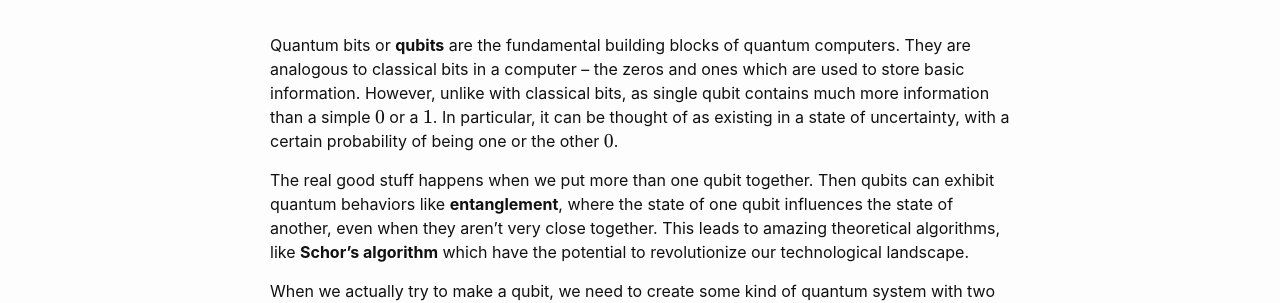
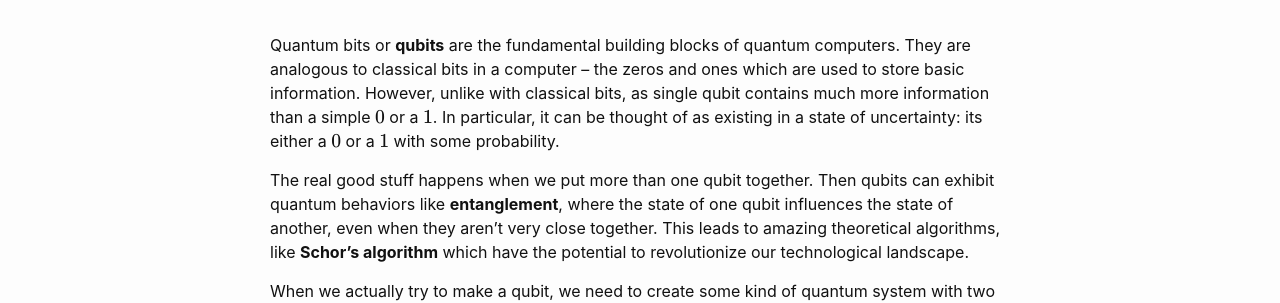
Before and after one commit to wcasper/mathquantumcomp, a Jekyll site: the page built from _topics/003-qubits.md, in a window 1280 px wide. Shown: the part 189-492 px from the top of the page. Built offline with Jekyll 4.4.1, drawn with Linux system fonts in a browser that asks for light colours.

Commit message:
fixed typo

```diff
--- a/_topics/003-qubits.md
+++ b/_topics/003-qubits.md
@@ -6,7 +6,7 @@ title: Qubits
 Quantum bits or **qubits** are the fundamental building blocks of quantum computers.
 They are analogous to classical bits in a computer -- the zeros and ones which are used to store basic information.
 However, unlike with classical bits, as single qubit contains much more information than a simple $$0$$ or a $$1$$.
-In particular, it can be thought of as existing in a state of uncertainty, with a certain probability of being one or the other $$0$$.
+In particular, it can be thought of as existing in a state of uncertainty: its either a $$0$$ or a $$1$$ with some probability.
 
 The real good stuff happens when we put more than one qubit together.
 Then qubits can exhibit quantum behaviors like **entanglement**, where the state of one qubit influences the state of another, even when they aren't very close together.
```
